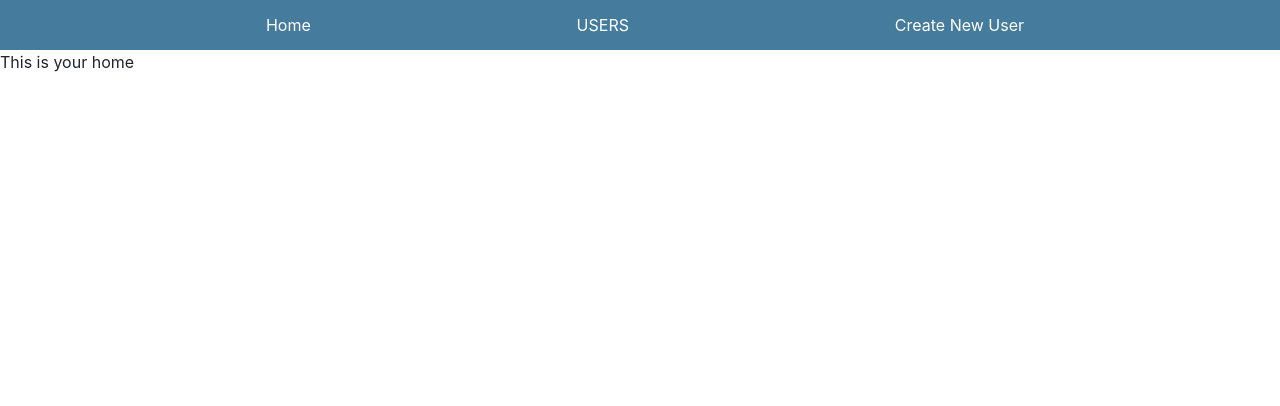
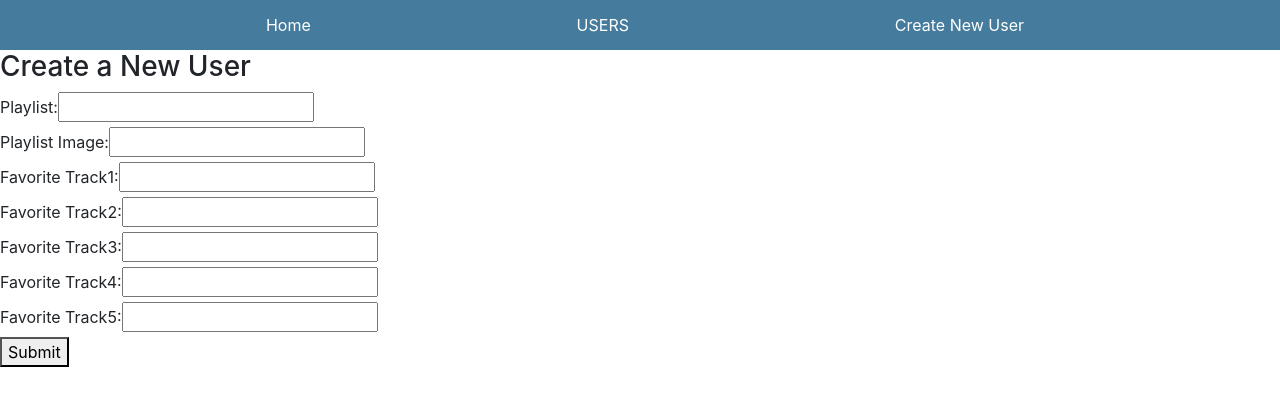
Before and after one commit to djxshin/Project-3, a React (Create React App) app in the folder client/: page /user/1/playlist/create in a window 1280 px wide. Shown: the top 406 px of the page. Built offline with nearby package versions, Linux system fonts and the light colour scheme; no server answers.

Commit message:
"Create Playlist works"

```diff
--- a/client/src/App.js
+++ b/client/src/App.js
@@ -8,6 +8,7 @@ import Homepage from './components/Homepage';
 import Create from './components/Create';
 import Playlist from './components/Playlist';
 import EditUser from './components/EditUser';
+import CreatePlaylist from './components/CreatePlaylist';
 
 
 const Global = createGlobalStyle`
@@ -34,6 +35,7 @@ class App extends Component {
             <Route exact path="/user/:userId" component={UserInfo}/>
             <Route exact path="/user/:userId/edit" component={EditUser}/>
             <Route exact path="/user/:userId/playlist" component={Playlist}/>
+            <Route exact path="/user/:userId/playlist/create" component={CreatePlaylist}/>
             <Route  path="/" component={Homepage}/>
           </Switch>
         </div>
--- /dev/null
+++ b/client/src/components/CreatePlaylist.js
@@ -0,0 +1,131 @@
+import React, { Component } from "react";
+import axios from "axios";
+
+
+class CreatePlaylist extends Component {
+  state = {
+    playlists: [],
+    newPlaylist: {
+        playlistName: "",
+        image: "",
+        track1: "",
+        track2: "",
+        track3: "",
+        track4: "",
+        track5: ""
+    }
+  };
+
+  handleChange = event => {
+    console.log("name", event.target.name);
+    console.log("value", event.target.value);
+    const updatedNewPlaylist = { ...this.state.newPlaylist };
+
+    // Event Target Name will be either 'name' or 'description'
+    updatedNewPlaylist[event.target.name] = event.target.value;
+    this.setState({ newPlaylist: updatedNewPlaylist });
+  };
+
+  handleSubmit = event => {
+    event.preventDefault();
+
+    // Make post to our api to create new user
+   const userId = this.props.match.params.userId
+    axios.post(`/api/user/${userId}/playlist`, this.state.newPlaylist).then(res => {
+      // when we get that data back, we need to navigate to the new users page
+        console.log(res.data)
+
+      this.props.history.push(`/user/${userId}/playlist`);
+    });
+  };
+
+  getallPlaylist = () => {
+    const userId = this.props.match.params.userId
+    axios.get(`/api/user/${userId}/playlist`).then(res => {
+      console.log(res.data);
+      this.setState({ playlists: res.data });
+    });
+  };
+
+  componentDidMount() {
+    this.getallPlaylist();
+  }
+
+  render() {
+    return (
+      <div>
+
+        <h3>Create a New User</h3>
+        <form onSubmit={this.handleSubmit}>
+          <div>
+            <label htmlFor="playlistName">Playlist: </label>
+            <input
+              onChange={this.handleChange}
+              value={this.state.newPlaylist.playlistName}
+              type="text"
+              name="playlistName"
+            />
+          </div>
+          <div>
+            <label htmlFor="image">Playlist Image: </label>
+            <input
+              onChange={this.handleChange}
+              value={this.state.newPlaylist.image}
+              type="text"
+              name="image"
+            />
+          </div>
+          <div>
+            <label htmlFor="track1">Favorite Track1: </label>
+            <input
+              onChange={this.handleChange}
+              value={this.state.newPlaylist.track1}
+              type="text"
+              name="track1"
+            />
+          </div>
+          <div>
+            <label htmlFor="track2">Favorite Track2: </label>
+            <input
+              onChange={this.handleChange}
+              value={this.state.newPlaylist.track2}
+              type="text"
+              name="track2"
+            />
+          </div>
+          <div>
+            <label htmlFor="track3">Favorite Track3: </label>
+            <input
+              onChange={this.handleChange}
+              value={this.state.newPlaylist.track3}
+              type="text"
+              name="track3"
+            />
+          </div>
+          <div>
+            <label htmlFor="track4">Favorite Track4: </label>
+            <input
+              onChange={this.handleChange}
+              value={this.state.newPlaylist.track4}
+              type="text"
+              name="track4"
+            />
+          </div>
+          <div>
+            <label htmlFor="track5">Favorite Track5: </label>
+            <input
+              onChange={this.handleChange}
+              value={this.state.newPlaylist.track5}
+              type="text"
+              name="track5"
+            />
+          </div>
+          <button type="submit">Submit</button>
+        </form>
+
+      </div>
+    );
+  }
+}
+
+export default CreatePlaylist;
--- a/client/src/components/Playlist.js
+++ b/client/src/components/Playlist.js
@@ -2,9 +2,6 @@ import React, { Component } from 'react'
 import axios from 'axios'
 import styled from 'styled-components'
 import { Link } from 'react-router-dom'
-import { Card, CardImg, CardText, CardBody,
-  CardTitle, CardSubtitle, Button } from 'reactstrap';
-
 
 // Need info about a user
 // Need info about that users ideas
@@ -106,7 +103,7 @@ class Playlist extends Component {
     return (
       <div>
         <h1>{this.state.user.username}'s Playlists</h1>
-        <NewIdeaButton onClick={this.handleCreateNewPlaylist}>Create New Playlist</NewIdeaButton>
+        <NewIdeaButton><Link to={`/user/${this.props.match.params.userId}/playlist/create`}>Playlist</Link></NewIdeaButton>
 
         <IdeasContainerStyle>
           {this.state.playlist.map(playlist => {
```
